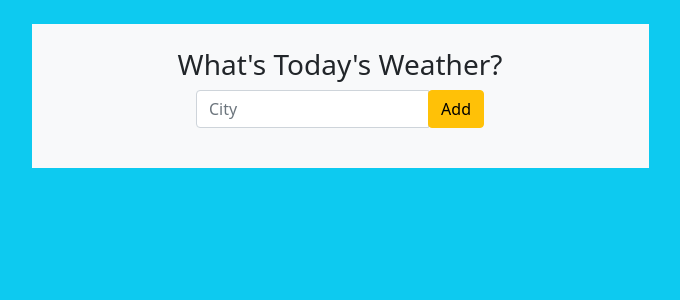
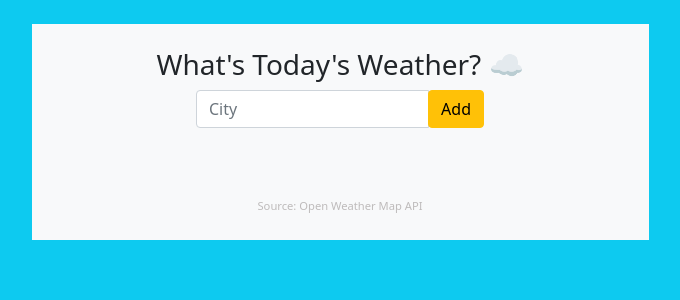
Before and after one commit to cassjs/weather-app, a Flask app: page / in a window 1280 px wide. Shown: the top 300 px of the page, without its empty margins (300-980 px from the left). Run offline with Flask 2, Linux system fonts and the light colour scheme; data that the repository does not hold is empty.

Commit message:
edited title/heading and added APIsource

```diff
--- a/static/styles.css
+++ b/static/styles.css
@@ -26,6 +26,18 @@
   background-color: #555;
   /* Add a dark-grey background on hover */
 }
+.source {
+  font-size: 0.7rem;
+  color: #bebbbb;
+}
+.source a {
+  color: #bebbbb;
+  text-decoration: none;
+}
+.source a:hover {
+  color: #ffc107;
+  text-decoration: none;
+}
 body {
   overflow: auto;
 }
--- a/static/styles.less
+++ b/static/styles.less
@@ -36,6 +36,20 @@
     background-color: #555; /* Add a dark-grey background on hover */
 }
 
+.source {
+    font-size: .7rem;
+    color: #bebbbb;
+
+    a {
+        color: #bebbbb;
+        text-decoration: none;
+    }
+    a:hover {
+        color: #ffc107;
+        text-decoration: none;
+    }
+}
+
 // Prevents overscroll behavior
 body {
     overflow: auto;
--- a/templates/base.html
+++ b/templates/base.html
@@ -9,13 +9,13 @@
     <link href="https://cdn.jsdelivr.net/npm/bootstrap@5.0.2/dist/css/bootstrap.min.css" rel="stylesheet" integrity="sha384-EVSTQN3/azprG1Anm3QDgpJLIm9Nao0Yz1ztcQTwFspd3yD65VohhpuuCOmLASjC" crossorigin="anonymous">
     <!-- Custom CSS -->
     <link rel="stylesheet" href="/static/styles.css">
-    <title>Weather App</title>
+    <title>☁️ Weather App</title>
 </head>
 <body class="bg-info">
 
     <div class="main-container bg-light m-4 p-4 mx-auto">
 
-        <h3 class="text-center">What's Today's Weather?</h3>
+        <h3 class="text-center">What's Today's Weather? ☁️ </h3>
 
         <form action="{{ url_for('add') }}" method="POST">
             <div class="input-group mb-3 mx-auto" style="width: 18rem;">
@@ -61,7 +61,10 @@
                     </div>
                 </div>
         {% endfor %}
+        <span class="source fw-light"><br><br>Source: <a href="https://openweathermap.org/api" target="_blank">Open Weather Map API</a></span>
     </div>
+
+
 
     <!-- Back to top button (Source: https://www.w3schools.com/howto/howto_js_scroll_to_top.asp)-->
     <button onclick="topFunction()" type="button" class="btn btn-warning" id="myBtn" title="Go to top"><span class="fw-light text-center">^</span></button>
```
